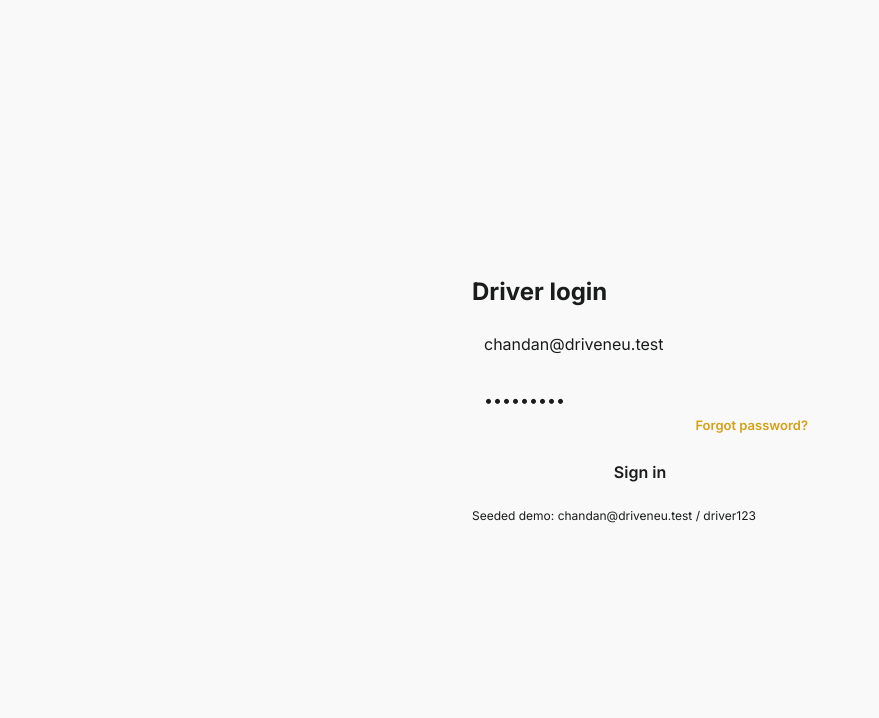
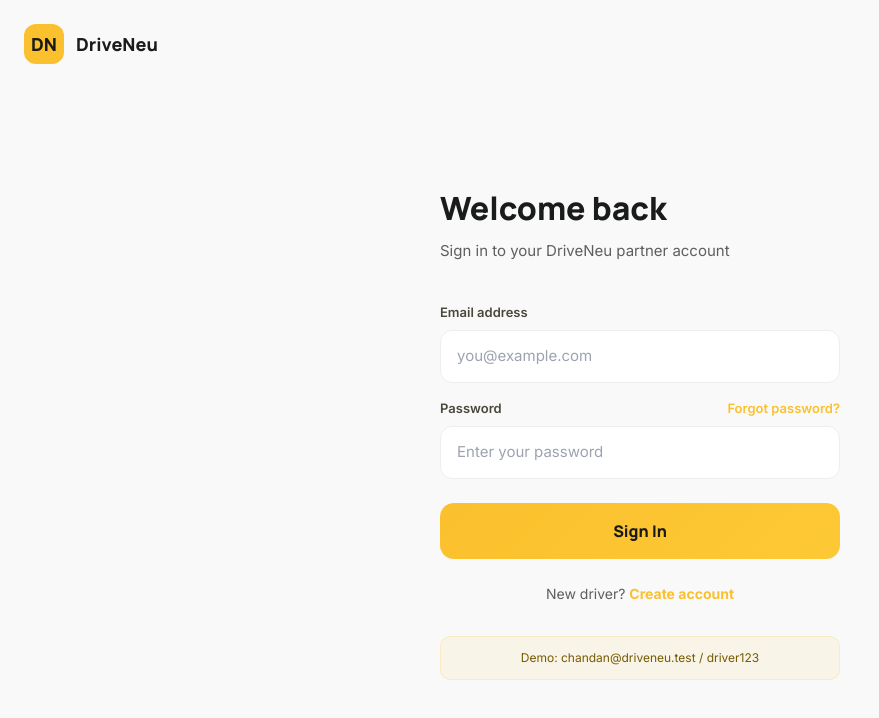
Before and after one commit to KritarthaMaiti2002/DriveNeu-app, a Next.js app in the folder driveneu-next/: page /login in a window 1280 px wide. Shown: the top 718 px of the page, without its empty margins (0-879 px from the left). Built offline with nearby package versions, Linux system fonts and the light colour scheme.

Commit message:
Update page.tsx

```diff
--- a/driveneu-next/app/login/page.tsx
+++ b/driveneu-next/app/login/page.tsx
@@ -7,40 +7,73 @@ import Link from "next/link";
 function LoginForm() {
   const router = useRouter();
   const params = useSearchParams();
-  const [email, setEmail] = useState("chandan@driveneu.test");
-  const [password, setPassword] = useState("driver123");
+  const [email, setEmail] = useState("");
+  const [password, setPassword] = useState("");
   const [err, setErr] = useState("");
+  const [loading, setLoading] = useState(false);
 
   async function onSubmit(e: React.FormEvent) {
-    e.preventDefault(); setErr("");
+    e.preventDefault(); setErr(""); setLoading(true);
     const res = await signIn("credentials", { email, password, redirect: false });
-    if (res?.error) setErr("Invalid email or password");
+    if (res?.error) { setErr("Invalid email or password"); setLoading(false); }
     else router.push(params.get("from") || "/dashboard");
   }
 
   return (
-    <form onSubmit={onSubmit} className="w-full max-w-sm space-y-4 bg-card rounded-2xl p-6 shadow-card">
-      <h1 className="font-display text-2xl font-bold">Driver login</h1>
-      <input className="w-full bg-muted rounded-lg px-3 py-2" value={email} onChange={(e) => setEmail(e.target.value)} placeholder="Email" type="email" required />
-      <input className="w-full bg-muted rounded-lg px-3 py-2" value={password} onChange={(e) => setPassword(e.target.value)} placeholder="Password" type="password" required />
-      <div style={{textAlign:"right", marginTop: -8}}>
-        <Link href="/forgot-password" style={{fontSize:13, color:"#D4A017", fontWeight:600, textDecoration:"none"}}>
-          Forgot password?
-        </Link>
-      </div>
-      {err && <p className="text-red-400 text-sm">{err}</p>}
-      <button className="w-full bg-primary text-primary-foreground rounded-lg py-2 font-semibold">Sign in</button>
-      <p className="text-xs text-muted-foreground">Seeded demo: chandan@driveneu.test / driver123</p>
-    </form>
+    <div style={{ fontFamily: "'Inter', sans-serif", minHeight: "100dvh", background: "#f9f9f9", display: "flex", flexDirection: "column" }}>
+      <header style={{ padding: "24px 24px 0", display: "flex", alignItems: "center", gap: 12 }}>
+        <div style={{ width: 40, height: 40, borderRadius: 12, background: "#fbc02d", display: "flex", alignItems: "center", justifyContent: "center" }}>
+          <span style={{ fontFamily: "Manrope, sans-serif", fontWeight: 900, fontSize: 18, color: "#1a1a1a" }}>DN</span>
+        </div>
+        <span style={{ fontFamily: "Manrope, sans-serif", fontWeight: 800, fontSize: 18, color: "#1a1c1c" }}>DriveNeu</span>
+      </header>
+
+      <main style={{ flex: 1, display: "flex", flexDirection: "column", justifyContent: "center", padding: "40px 24px" }}>
+        <div style={{ maxWidth: 400, width: "100%", margin: "0 auto" }}>
+          <h1 style={{ fontFamily: "Manrope, sans-serif", fontWeight: 800, fontSize: 32, color: "#1a1c1c", marginBottom: 8 }}>Welcome back</h1>
+          <p style={{ fontSize: 15, color: "#5f5e5e", marginBottom: 40 }}>Sign in to your DriveNeu partner account</p>
+
+          <form onSubmit={onSubmit} style={{ display: "flex", flexDirection: "column", gap: 16 }}>
+            <div>
+              <label style={{ display: "block", fontSize: 13, fontWeight: 600, color: "#4a473d", marginBottom: 8 }}>Email address</label>
+              <input type="email" required value={email} onChange={(e) => setEmail(e.target.value)} placeholder="you@example.com"
+                style={{ width: "100%", background: "#fff", border: "1.5px solid #eee", borderRadius: 12, padding: "14px 16px", fontSize: 15, outline: "none", boxSizing: "border-box" }} />
+            </div>
+
+            <div>
+              <div style={{ display: "flex", justifyContent: "space-between", marginBottom: 8 }}>
+                <label style={{ fontSize: 13, fontWeight: 600, color: "#4a473d" }}>Password</label>
+                <Link href="/forgot-password" style={{ fontSize: 13, fontWeight: 600, color: "#fbc02d", textDecoration: "none" }}>Forgot password?</Link>
+              </div>
+              <input type="password" required value={password} onChange={(e) => setPassword(e.target.value)} placeholder="Enter your password"
+                style={{ width: "100%", background: "#fff", border: "1.5px solid #eee", borderRadius: 12, padding: "14px 16px", fontSize: 15, outline: "none", boxSizing: "border-box" }} />
+            </div>
+
+            {err && <p style={{ color: "#dc2626", fontSize: 13 }}>{err}</p>}
+
+            <button type="submit" disabled={loading}
+              style={{ width: "100%", background: "linear-gradient(135deg, #fbc02d, #fcc934)", border: "none", borderRadius: 14, padding: "16px", fontSize: 16, fontWeight: 800, color: "#1a1a1a", cursor: "pointer", marginTop: 8, fontFamily: "Manrope, sans-serif" }}>
+              {loading ? "Signing in..." : "Sign In"}
+            </button>
+          </form>
+
+          <p style={{ textAlign: "center", marginTop: 24, fontSize: 14, color: "#5f5e5e" }}>
+            New driver? <Link href="/register" style={{ color: "#fbc02d", fontWeight: 700, textDecoration: "none" }}>Create account</Link>
+          </p>
+
+          <div style={{ marginTop: 32, padding: "12px 16px", background: "rgba(251,192,45,0.08)", borderRadius: 10, border: "1px solid rgba(251,192,45,0.2)" }}>
+            <p style={{ fontSize: 12, color: "#755b00", textAlign: "center" }}>Demo: chandan@driveneu.test / driver123</p>
+          </div>
+        </div>
+      </main>
+    </div>
   );
 }
 
 export default function LoginPage() {
   return (
-    <main className="min-h-screen grid place-items-center px-5">
-      <Suspense fallback={<div className="text-muted-foreground">Loading...</div>}>
-        <LoginForm />
-      </Suspense>
-    </main>
+    <Suspense fallback={<div style={{ minHeight: "100dvh", display: "flex", alignItems: "center", justifyContent: "center" }}>Loading...</div>}>
+      <LoginForm />
+    </Suspense>
   );
 }
```
